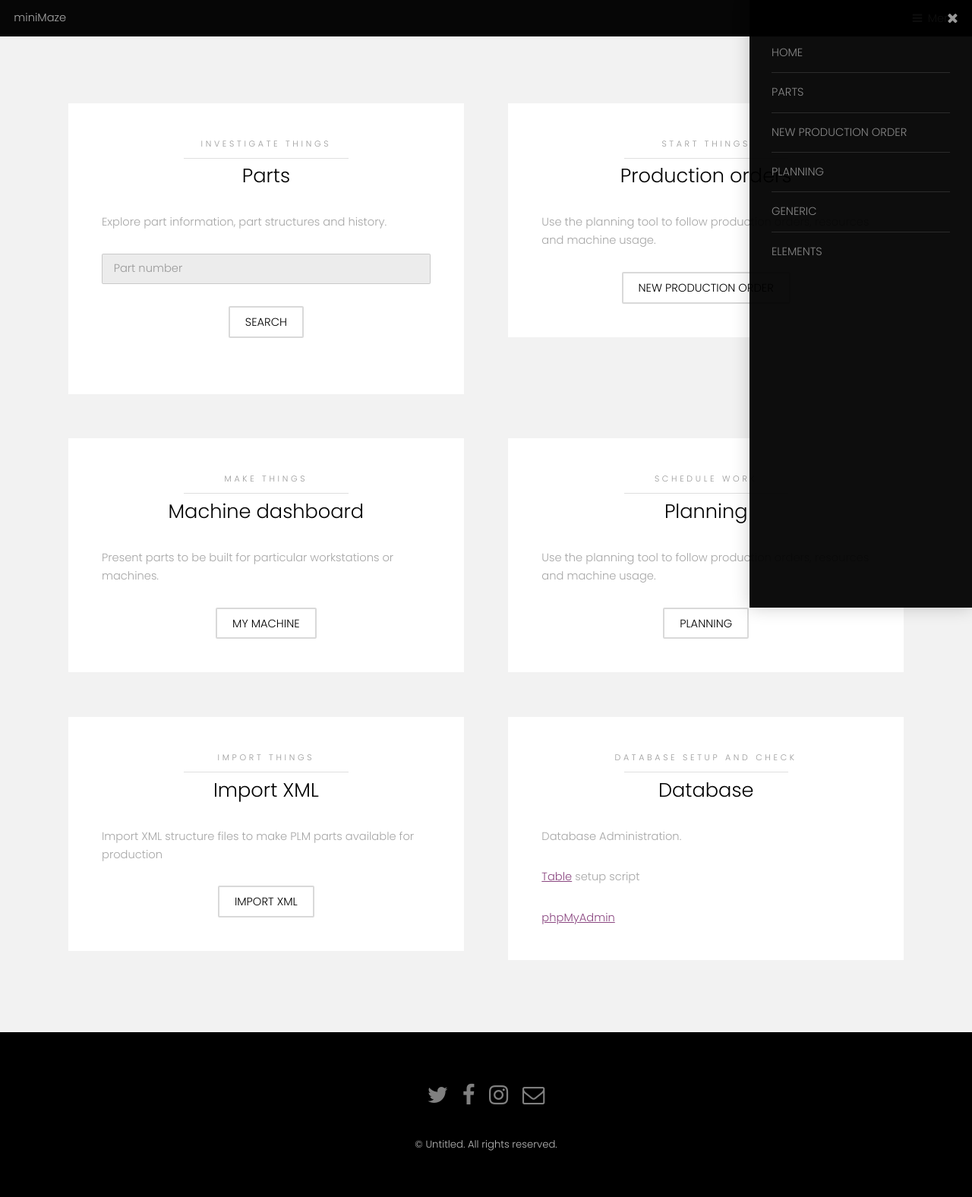
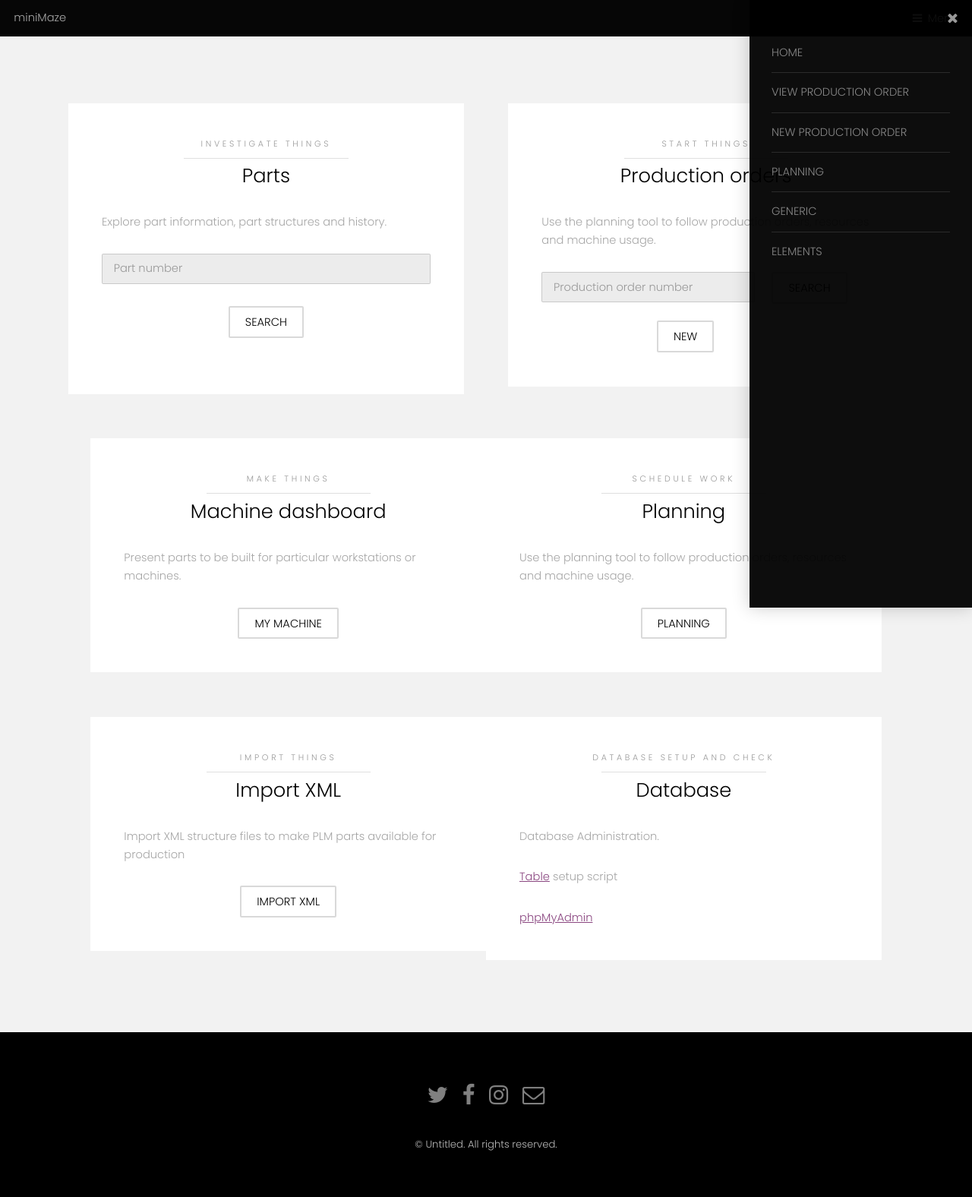
Before and after one commit to StevenDumon/miniMaze, a PHP site: page / in a window 1280 px wide, after a click on "Menu". Shown: the whole page at 76% size. Run offline with PHP 8.4, Linux system fonts and the light colour scheme; tables that the repository leaves empty or names only in its code hold one stand-in row (values such as "Sample post").

Commit message:
AutoComplete op ProductionOrders Search on home page.

```diff
--- a/index.php
+++ b/index.php
@@ -47,7 +47,7 @@
 									</p>
 
 									<!--Make sure the form has the autocomplete function switched off:-->
-									<form autocomplete="off" action="part_details.php" method="get" enctype="multipart/form-data">
+									<form autocomplete="off" action="pages/part_details.php" method="get" enctype="multipart/form-data">
 				            <p><input type="text" id="partNumber" name="partNumber" placeholder="Part number"></p>
 										<footer class="align-center">
 											<input type="submit" value="Search" class="button alt">
@@ -102,12 +102,53 @@
 										<h2>Production orders</h2>
 									</header>
 									<p>Use the planning tool to follow production orders, resources and machine usage.</p>
-									<footer class="align-center">
-										<a href="newProductionOrder.php" class="button alt">New Production Order</a>
-									</footer>
+									<div class="row uniform">
+										<div class="8u 12u$(xsmall)">
+											<input type="text" id="productionOrderNumber" name="productionOrderNumber" placeholder="Production order number">
+										</div>
+										<div class="4u 12u$(xsmall)">
+											<a href="pages/viewProductionOrder.php" class="button alt">Search</a>
+										</div>
+									</div> <!-- end of row uniform -->
+									<div class="row uniform">
+										<div class="4u 12u$(xsmall)">
+										</div>
+										<div class="4u 12u$(xsmall)">
+											<a href="newProductionOrder.php" class="button alt">New</a>
+										</div>
+										<div class="4u 12u$(xsmall)">
+										</div>
+									</div>
 								</div>
 							</div> <!-- end of class Box" -->
 						</div>
+						<script>
+							<?php
+
+								$query = "SELECT DISTINCT ProductionOrderID, PartNumber FROM XML_demo.ProductionOrders ORDER BY PartNumber";
+								$result = $conn->query($query);
+								$numPart=0; // use counter to avoid printing comma before first result
+
+								if ($result->num_rows > 0){
+									// write array var declaration
+									echo 'var productionOrderNumbers = [';
+									//echo '"option 1"';
+
+									while($row = $result->fetch_assoc()){
+										$numPart++;
+										$partNumber = $row["PartNumber"];
+										if ($numPart!=1){echo ",";}
+										echo '"' . $partNumber . '"';
+									} // end loop all results
+
+									// write array variable closing
+									// echo ', "option 4"';
+									echo "];";
+								} // end if num_rows > 0
+								// end adding parts to textfield autocomplete
+							?>
+							autocomplete(document.getElementById("productionOrderNumber"), productionOrderNumbers, 100);
+						</script>
 
 						<div>
 							<div class="box">
--- a/scripts/menu.php
+++ b/scripts/menu.php
@@ -7,7 +7,8 @@ function writeMenu(){
   echo("  <nav id='menu'>");
   echo("    <ul class='links'>");
   echo("      <li><a href='index.php'>Home</a></li>");
-  echo("      <li><a href='selectPart.html'>Parts</a>");
+  //echo("      <li><a href='selectPart.html'>Parts</a>");
+  echo("      <li><a href='selectProductionOrder.php'>View Production Order</a>");
   echo("      <li><a href='newProductionOrder.php'>New Production Order</a>");
   echo("      <li><a href='planning.php'>Planning</a></li>");
   echo("      <li><a href='generic.html'>Generic</a></li>");
```
Also changed, not shown: pages/part_details.php (renamed from part_details.php, +4 -8 lines), scripts/createProductionOrder.php (+20 -8 lines), selectPart.html (deleted, +0 -25 lines).
